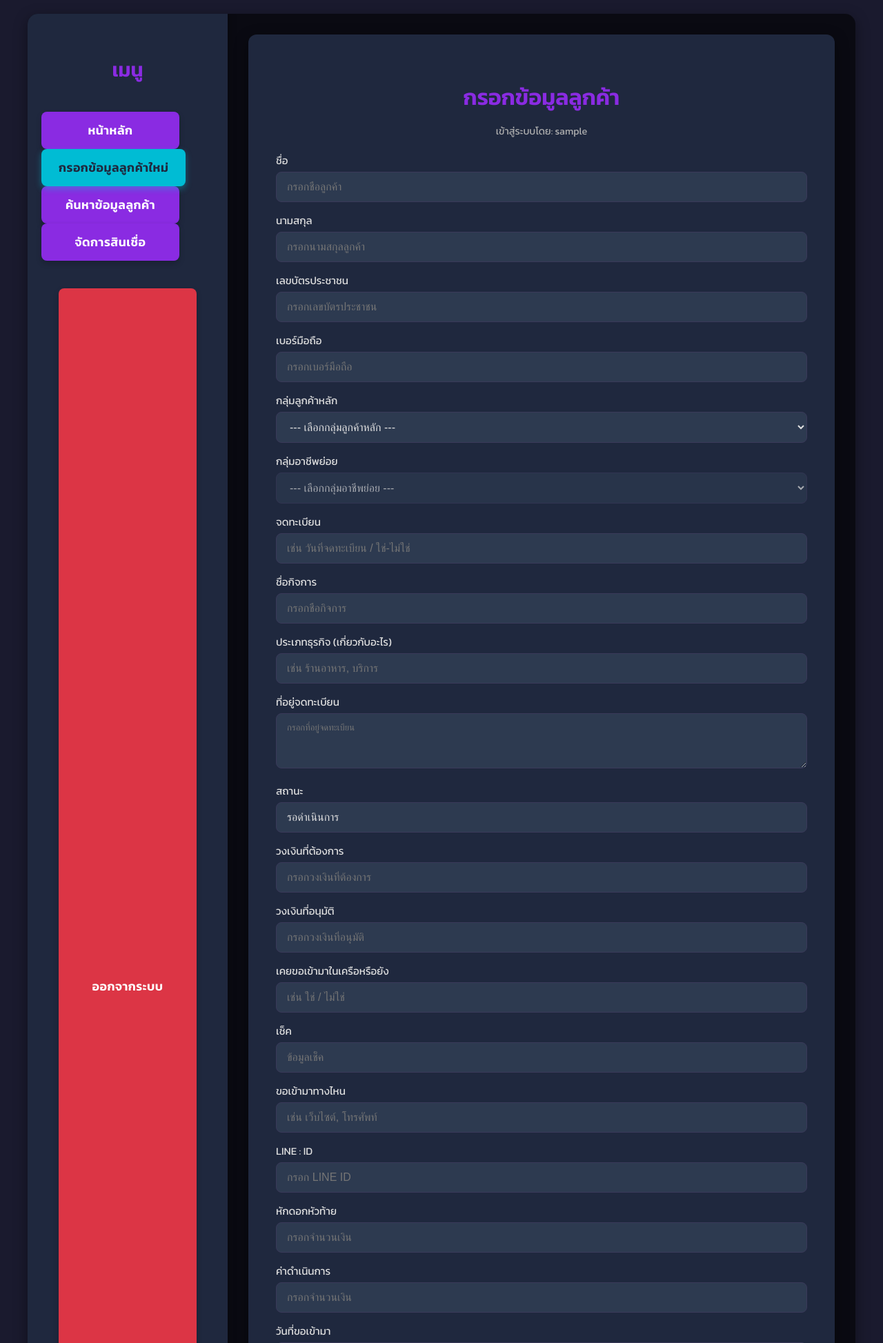
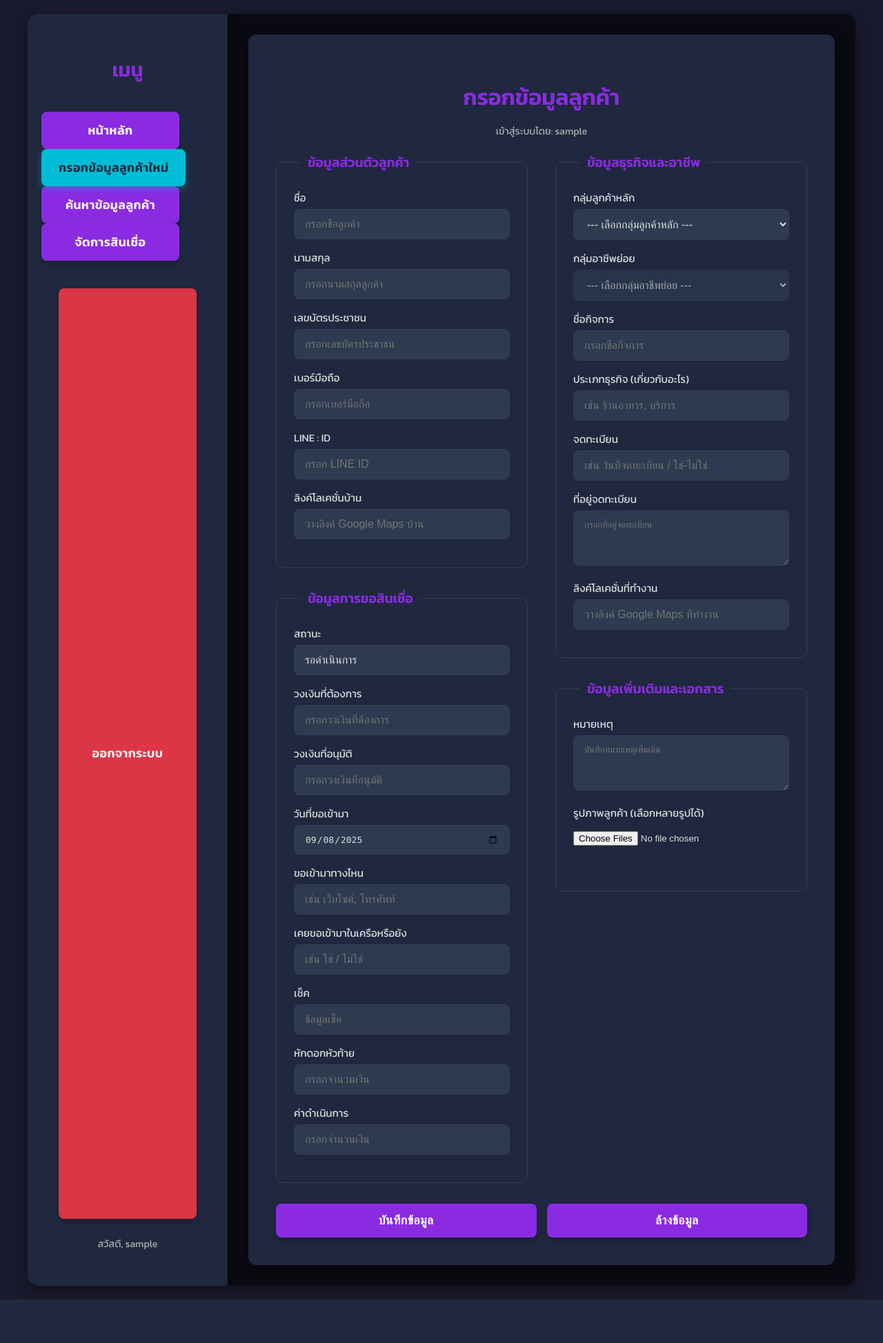
Before and after one commit to khantahome/flask-customer-app, a Flask app: page /enter_customer_data in a window 1280 px wide. Shown: the top 1947 px of the page at 69% size. After the commit the page ends 1884 px from the top, so only its background shows below. Run offline with Flask 3, Linux system fonts and the light colour scheme; the visitor is signed in with stand-in values (Sample User, id 1).

Commit message:
ง่วง1

```diff
--- a/templates/data_entry.html
+++ b/templates/data_entry.html
@@ -112,6 +112,37 @@
             color: var(--light-text-color);
             margin-bottom: 20px;
         }
+
+        /* --- New Styles for Form Layout --- */
+        .form-grid {
+            display: flex;
+            gap: 40px; /* Space between columns */
+            width: 100%;
+            text-align: left;
+        }
+
+        .form-column {
+            flex: 1; /* Each column takes equal space */
+            display: flex;
+            flex-direction: column;
+            gap: 30px; /* Space between fieldsets in a column */
+        }
+
+        fieldset {
+            border: 1px solid var(--border-color);
+            border-radius: 10px;
+            padding: 25px;
+            margin: 0;
+        }
+
+        legend {
+            color: var(--primary-color);
+            font-weight: 600;
+            font-size: 1.2em;
+            padding: 0 10px;
+            margin-left: 10px; /* Align with padding of fieldset */
+        }
+        /* --- End New Styles --- */
 
         /* Styles for input groups (label + input) */
         .input-group {
@@ -362,6 +393,14 @@
             .sidebar-title {
                 margin-bottom: 20px;
             }
+            /* Adjust form layout for smaller screens */
+            .form-grid {
+                flex-direction: column;
+                gap: 30px;
+            }
+            legend {
+                font-size: 1.1em;
+            }
             .button-group {
                 flex-direction: column;
             }
@@ -462,25 +501,82 @@
                     {% endif %}
                 {% endwith %}
                 <form id="customerForm" method="post" enctype="multipart/form-data">
+                    <div class="form-grid">
+                        <!-- Column 1: Personal & Loan Info -->
+                        <div class="form-column">
+                            <fieldset>
+                                <legend>ข้อมูลส่วนตัวลูกค้า</legend>
                                 <div class="input-group">
                                     <label for="customer_name">ชื่อ</label>
                                     <input type="text" id="customer_name" name="customer_name" placeholder="กรอกชื่อลูกค้า" required>
                                 </div>
-
                                 <div class="input-group">
                                     <label for="last_name">นามสกุล</label>
                                     <input type="text" id="last_name" name="last_name" placeholder="กรอกนามสกุลลูกค้า" required>
                                 </div>
-
                                 <div class="input-group">
                                     <label for="id_card_number">เลขบัตรประชาชน</label>
                                     <input type="text" id="id_card_number" name="id_card_number" placeholder="กรอกเลขบัตรประชาชน" pattern="\d{13}" title="กรุณากรอกเลขบัตรประชาชน 13 หลัก">
                                 </div>
-
                                 <div class="input-group">
                                     <label for="mobile_phone_number">เบอร์มือถือ</label>
                                     <input type="tel" id="mobile_phone_number" name="mobile_phone_number" placeholder="กรอกเบอร์มือถือ" required pattern="\d{10}" title="กรุณากรอกเบอร์มือถือ 10 หลัก">
                                 </div>
+                                <div class="input-group">
+                                    <label for="line_id">LINE : ID</label>
+                                    <input type="text" id="line_id" name="line_id" placeholder="กรอก LINE ID">
+                                </div>
+                                <div class="input-group">
+                                    <label for="home_location_link">ลิงค์โลเคชั่นบ้าน</label>
+                                    <input type="text" id="home_location_link" name="home_location_link" placeholder="วางลิงค์ Google Maps บ้าน">
+                                </div>
+                            </fieldset>
+
+                            <fieldset>
+                                <legend>ข้อมูลการขอสินเชื่อ</legend>
+                                <div class="input-group">
+                                    <label for="status">สถานะ</label>
+                                    <input type="text" id="status" name="status" value="รอดำเนินการ" readonly>
+                                </div>
+                                <div class="input-group">
+                                    <label for="desired_credit_limit">วงเงินที่ต้องการ</label>
+                                    <input type="number" id="desired_credit_limit" name="desired_credit_limit" placeholder="กรอกวงเงินที่ต้องการ" min="0">
+                                </div>
+                                <div class="input-group">
+                                    <label for="approved_credit_limit">วงเงินที่อนุมัติ</label>
+                                    <input type="number" id="approved_credit_limit" name="approved_credit_limit" placeholder="กรอกวงเงินที่อนุมัติ" min="0">
+                                </div>
+                                <div class="input-group">
+                                    <label for="application_date">วันที่ขอเข้ามา</label>
+                                    <input type="date" id="application_date" name="application_date" required>
+                                </div>
+                                <div class="input-group">
+                                    <label for="how_applied">ขอเข้ามาทางไหน</label>
+                                    <input type="text" id="how_applied" name="how_applied" placeholder="เช่น เว็บไซต์, โทรศัพท์">
+                                </div>
+                                <div class="input-group">
+                                    <label for="applied_before">เคยขอเข้ามาในเครือหรือยัง</label>
+                                    <input type="text" id="applied_before" name="applied_before" placeholder="เช่น ใช่ / ไม่ใช่">
+                                </div>
+                                <div class="input-group">
+                                    <label for="check_field">เช็ค</label>
+                                    <input type="text" id="check_field" name="check" placeholder="ข้อมูลเช็ค">
+                                </div>
+                                <div class="input-group">
+                                    <label for="upfront_interest">หักดอกหัวท้าย</label>
+                                    <input type="number" id="upfront_interest" name="upfront_interest" placeholder="กรอกจำนวนเงิน" min="0">
+                                </div>
+                                <div class="input-group">
+                                    <label for="processing_fee">ค่าดำเนินการ</label>
+                                    <input type="number" id="processing_fee" name="processing_fee" placeholder="กรอกจำนวนเงิน" min="0">
+                                </div>
+                            </fieldset>
+                        </div>
+
+                        <!-- Column 2: Business & Additional Info -->
+                        <div class="form-column">
+                            <fieldset>
+                                <legend>ข้อมูลธุรกิจและอาชีพ</legend>
                                 <div class="input-group">
                                     <label for="main_customer_group">กลุ่มลูกค้าหลัก</label>
                                     <select id="main_customer_group" name="main_customer_group" required>
@@ -496,111 +592,52 @@
                                         <option value="อื่นๆ">9. อื่นๆ</option>
                                     </select>
                                 </div>
-
                                 <div class="input-group">
                                     <label for="sub_profession_group">กลุ่มอาชีพย่อย</label>
                                     <select id="sub_profession_group" name="sub_profession_group" required disabled>
                                         <option value="">--- กรุณาเลือกกลุ่มลูกค้าหลักก่อน ---</option>
                                     </select>
                                 </div>
-
                                 <div class="input-group" id="otherSubProfessionInputGroup" style="display: none;">
                                     <label for="other_sub_profession">ระบุกลุ่มอาชีพย่อยอื่นๆ</label>
                                     <input type="text" id="other_sub_profession" name="other_sub_profession" placeholder="กรอกกลุ่มอาชีพย่อยอื่นๆ">
                                 </div>
-
+                                <div class="input-group">
+                                    <label for="business_name">ชื่อกิจการ</label>
+                                    <input type="text" id="business_name" name="business_name" placeholder="กรอกชื่อกิจการ">
+                                </div>
+                                <div class="input-group">
+                                    <label for="business_type">ประเภทธุรกิจ (เกี่ยวกับอะไร)</label>
+                                    <input type="text" id="business_type" name="business_type" placeholder="เช่น ร้านอาหาร, บริการ">
+                                </div>
                                 <div class="input-group">
                                     <label for="registered">จดทะเบียน</label>
                                     <input type="text" id="registered" name="registered" placeholder="เช่น วันที่จดทะเบียน / ใช่-ไม่ใช่">
                                 </div>
-
-                    <div class="input-group">
-                        <label for="business_name">ชื่อกิจการ</label>
-                        <input type="text" id="business_name" name="business_name" placeholder="กรอกชื่อกิจการ">
-                    </div>
-
-                    <div class="input-group">
-                        <label for="business_type">ประเภทธุรกิจ (เกี่ยวกับอะไร)</label>
-                        <input type="text" id="business_type" name="business_type" placeholder="เช่น ร้านอาหาร, บริการ">
-                    </div>
-
                                 <div class="input-group">
                                     <label for="registered_address">ที่อยู่จดทะเบียน</label>
                                     <textarea id="registered_address" name="registered_address" placeholder="กรอกที่อยู่จดทะเบียน" rows="3"></textarea>
                                 </div>
-
-                    <div class="input-group">
-                        <label for="status">สถานะ</label>
-                        <input type="text" id="status" name="status" value="รอดำเนินการ" readonly>
-                    </div>
-
-                    <div class="input-group">
-                        <label for="desired_credit_limit">วงเงินที่ต้องการ</label>
-                        <input type="number" id="desired_credit_limit" name="desired_credit_limit" placeholder="กรอกวงเงินที่ต้องการ" min="0">
-                    </div>
-
-                    <div class="input-group">
-                        <label for="approved_credit_limit">วงเงินที่อนุมัติ</label>
-                        <input type="number" id="approved_credit_limit" name="approved_credit_limit" placeholder="กรอกวงเงินที่อนุมัติ" min="0">
-                    </div>
-
-                    <div class="input-group">
-                        <label for="applied_before">เคยขอเข้ามาในเครือหรือยัง</label>
-                        <input type="text" id="applied_before" name="applied_before" placeholder="เช่น ใช่ / ไม่ใช่">
-                    </div>
-
-                    <div class="input-group">
-                        <label for="check_field">เช็ค</label>
-                        <input type="text" id="check_field" name="check" placeholder="ข้อมูลเช็ค">
-                    </div>
-
-                    <div class="input-group">
-                        <label for="how_applied">ขอเข้ามาทางไหน</label>
-                        <input type="text" id="how_applied" name="how_applied" placeholder="เช่น เว็บไซต์, โทรศัพท์">
-                    </div>
-
-                    <div class="input-group">
-                        <label for="line_id">LINE : ID</label>
-                        <input type="text" id="line_id" name="line_id" placeholder="กรอก LINE ID">
-                    </div>
-
-                    <div class="input-group">
-                        <label for="upfront_interest">หักดอกหัวท้าย</label>
-                        <input type="number" id="upfront_interest" name="upfront_interest" placeholder="กรอกจำนวนเงิน" min="0">
-                    </div>
-
-                    <div class="input-group">
-                        <label for="processing_fee">ค่าดำเนินการ</label>
-                        <input type="number" id="processing_fee" name="processing_fee" placeholder="กรอกจำนวนเงิน" min="0">
-                    </div>
-
-                    <div class="input-group">
-                        <label for="application_date">วันที่ขอเข้ามา</label>
-                        <input type="date" id="application_date" name="application_date" required>
-                    </div>
-
-                    <div class="input-group">
-                        <label for="home_location_link">ลิงค์โลเคชั่นบ้าน</label>
-                        <input type="text" id="home_location_link" name="home_location_link" placeholder="วางลิงค์ Google Maps บ้าน">
-                    </div>
-
                                 <div class="input-group">
                                     <label for="work_location_link">ลิงค์โลเคชั่นที่ทำงาน</label>
                                     <input type="text" id="work_location_link" name="work_location_link" placeholder="วางลิงค์ Google Maps ที่ทำงาน">
                                 </div>
+                            </fieldset>
 
+                            <fieldset>
+                                <legend>ข้อมูลเพิ่มเติมและเอกสาร</legend>
                                 <div class="input-group">
                                     <label for="remarks">หมายเหตุ</label>
                                     <textarea id="remarks" name="remarks" placeholder="บันทึกหมายเหตุเพิ่มเติม" rows="3"></textarea>
                                 </div>
-
                                 <div class="input-group">
                                     <label for="customer_images">รูปภาพลูกค้า (เลือกหลายรูปได้)</label>
                                     <input type="file" id="customer_images" name="customer_images" accept="image/*" multiple>
-                        <div id="imagePreviewsContainer">
+                                    <div id="imagePreviewsContainer"></div>
+                                </div>
+                            </fieldset>
                         </div>
                     </div>
-
                     <div class="button-group">
                         <button type="submit" class="action-button">บันทึกข้อมูล</button>
                         <button type="button" class="action-button clear" id="clearFormButton">ล้างข้อมูล</button>
```
Lines whose indentation alone changed are shown as unchanged.
